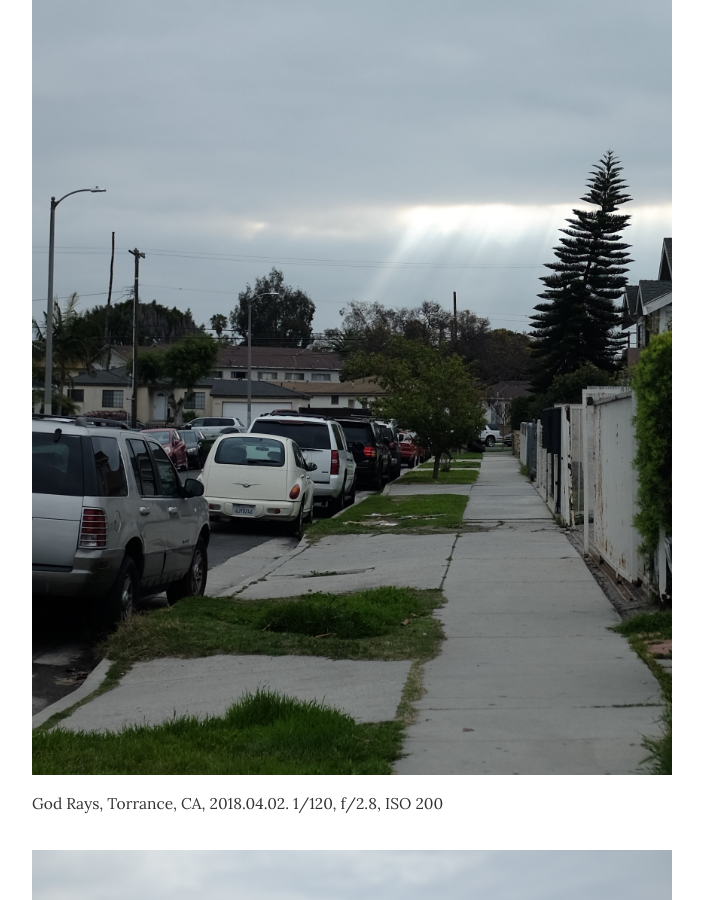
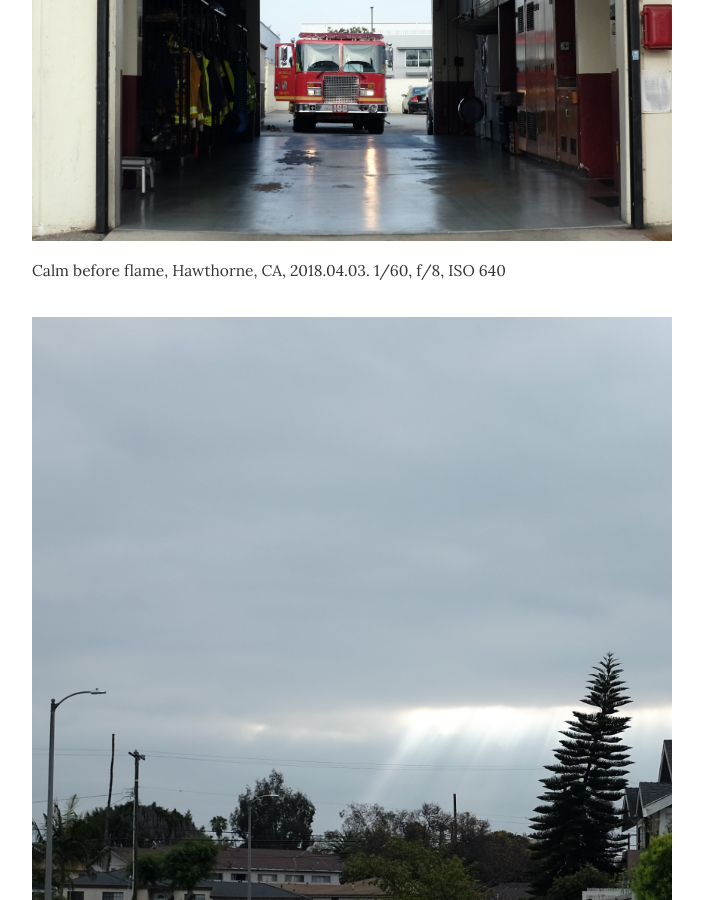
Before and after one commit to brunston/albatrossianweb, a Jekyll site: the page built from photos/thirtyinthirty/index.md, in a window 1280 px wide and 900 px high, scrolled down 345 px. Shown: the whole window, without its empty margins (288-991 px from the left). Built offline with Jekyll 4.4.1, drawn with Linux system fonts in a browser that asks for light colours.

Commit message:
3030 day 14

```diff
--- a/photos/thirtyinthirty/index.md
+++ b/photos/thirtyinthirty/index.md
@@ -4,6 +4,9 @@ title: The Albatrossian - Thirty in Thirty
 ---
 
 thirty photos in thirty days:
+
+<img src="static/brunston_3030_day_14.jpg" alt="Thirty in Thirty, Day 14, (c) 2018 Brunston Poon" style="width:100%;"/><br>
+<sub><sup>Calm before flame, Hawthorne, CA, 2018.04.03. 1/60, f/8, ISO 640</sup></sub>
 
 <img src="static/brunston_3030_day_13.jpg" alt="Thirty in Thirty, Day 13, (c) 2018 Brunston Poon" style="width:100%;"/><br>
 <sub><sup>God Rays, Torrance, CA, 2018.04.02. 1/120, f/2.8, ISO 200</sup></sub>
```
Also changed, not shown: photos/thirtyinthirty/static/brunston_3030_day_14.jpg (added).
